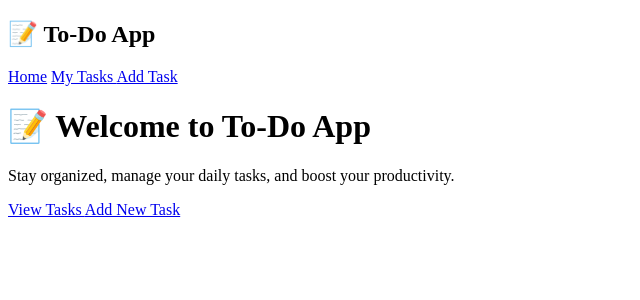
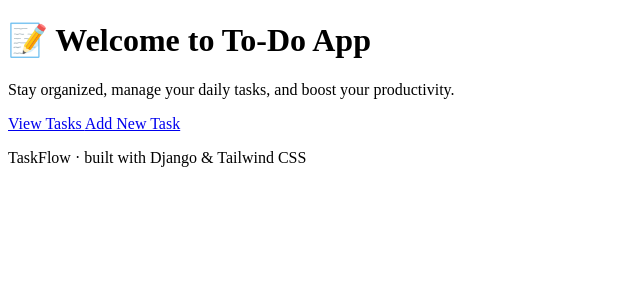
Before and after one commit to olasunkamiabdulrasheed-design/django-todo, a Django app: template templates/home.html in a window 1280 px wide. Shown: the top 300 px of the page, without its empty margins (0-640 px from the left). Run offline with Django 5.2, Linux system fonts and the light colour scheme; the template is opened without the code that fills it, so the values that code supplies are empty; some libraries are stand-ins or nearby versions.

Commit message:
Update templates/base.html

```diff
--- a/templates/base.html
+++ b/templates/base.html
@@ -1,52 +1,68 @@
 {% load static %}
-
 <!DOCTYPE html>
-<html lang="en">
+<html lang="en" class="scroll-smooth">
 <head>
     <meta charset="UTF-8">
     <meta name="viewport" content="width=device-width, initial-scale=1.0">
-    <title>{% block title %}To-Do App{% endblock %}</title>
+    <title>{% block title %}TaskFlow{% endblock %}</title>
+    <meta name="description" content="TaskFlow — a calm, fast to-do list built with Django and Tailwind CSS.">
 
     <link rel="stylesheet" href="{% static 'src/output.css' %}">
+
+    <script>
+        // Apply the saved theme before first paint to avoid a flash of the
+        // wrong colours.
+        (function () {
+            try {
+                var saved = localStorage.getItem('theme');
+                var prefersDark = window.matchMedia('(prefers-color-scheme: dark)').matches;
+                if (saved === 'dark' || (!saved && prefersDark)) {
+                    document.documentElement.classList.add('dark');
+                }
+            } catch (e) { /* localStorage unavailable — fall back to light */ }
+        })();
+    </script>
 </head>
 
-<body class="bg-gray-100 min-h-screen">
+<body class="min-h-screen bg-slate-50 font-sans text-slate-800 antialiased
+             dark:bg-slate-950 dark:text-slate-100">
 
-    <!-- NAVBAR -->
-    <nav class="bg-blue-600 text-white shadow-md">
-        <div class="container mx-auto px-6 py-4 flex justify-between items-center">
-            <h1 class="text-2xl font-bold">📝 To-Do App</h1>
+    {% include 'partials/navbar.html' %}
 
-            <div class="space-x-6">
-                <a href="{% url 'home' %}">Home</a>
+    {% include 'partials/messages.html' %}
 
-<a href="{% url 'task_list' %}">
-    My Tasks
-</a>
-
-<a href="{% url 'task_create' %}">
-    Add Task
-</a>
-            </div>
-        </div>
-    </nav>
-
-    <!-- MESSAGES -->
-    {% if messages %}
-    <div class="max-w-4xl mx-auto mt-4 px-4">
-        {% for message in messages %}
-        <div class="bg-green-100 text-green-800 px-4 py-3 rounded-lg mb-3 shadow">
-            {{ message }}
-        </div>
-        {% endfor %}
-    </div>
-    {% endif %}
-
-    <!-- PAGE CONTENT -->
-    <main class="container mx-auto px-6 py-8">
-        {% block content %}
-        {% endblock %}
+    <main class="mx-auto w-full max-w-5xl px-4 py-8 sm:px-6 lg:py-12">
+        {% block content %}{% endblock %}
     </main>
 
+    <footer class="mx-auto w-full max-w-5xl px-4 pb-10 pt-4 text-center text-xs text-slate-400 sm:px-6">
+        <p>TaskFlow · built with Django &amp; Tailwind CSS</p>
+    </footer>
+
+    <script>
+        // Dark-mode toggle in the navbar.
+        (function () {
+            var button = document.getElementById('theme-toggle');
+            if (!button) return;
+
+            function sync() {
+                var dark = document.documentElement.classList.contains('dark');
+                button.setAttribute('aria-pressed', String(dark));
+                button.title = dark ? 'Switch to light mode' : 'Switch to dark mode';
+                var icon = button.querySelector('[data-theme-icon]');
+                if (icon) icon.textContent = dark ? '☀️' : '🌙';
+            }
+
+            button.addEventListener('click', function () {
+                var dark = document.documentElement.classList.toggle('dark');
+                try { localStorage.setItem('theme', dark ? 'dark' : 'light'); } catch (e) {}
+                sync();
+            });
+
+            sync();
+        })();
+    </script>
+
+    {% block extra_js %}{% endblock %}
 </body>
 </html>
```
